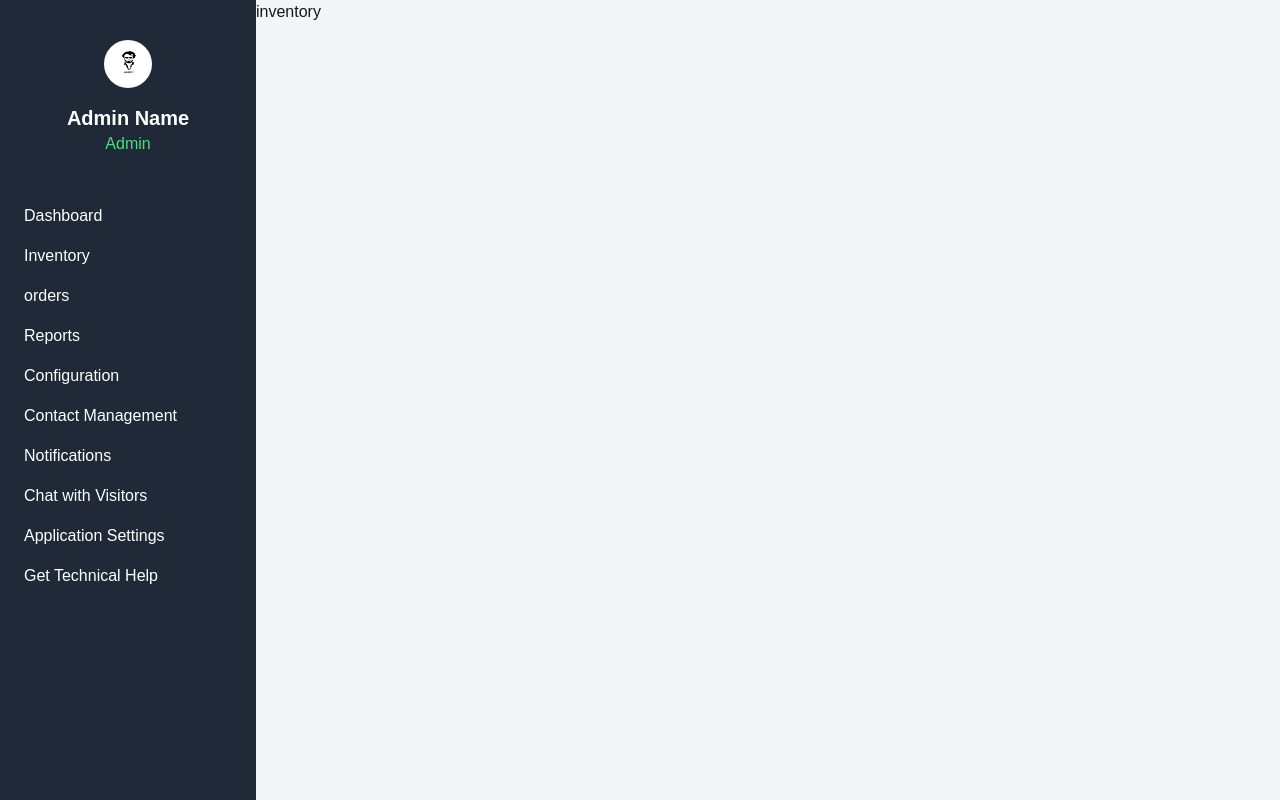
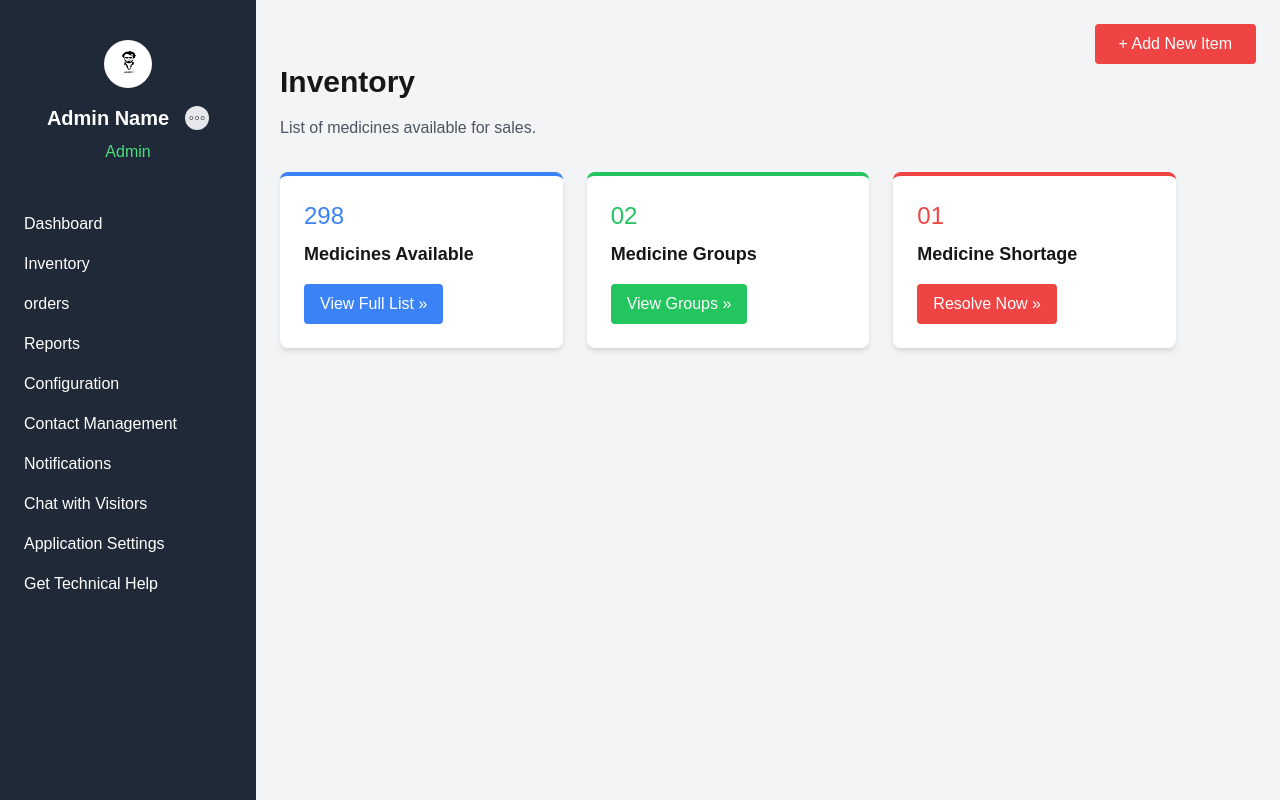
Before and after one commit to Vijay-S-2005/clinic_management, a Next.js app: page /inventory in a window 1280 px wide. Built offline with nearby package versions, Linux system fonts and the light colour scheme.

Commit message:
inventory plus dashboard

```diff
--- a/public/Assets.js
+++ b/public/Assets.js
@@ -1,8 +1,10 @@
 import clinicLogo from "./assets/image/clinicLogo.jpg";
 import admin01 from "./assets/image/admin01.jpg";
+import options from "./assets/image/options.png";
 
 
 export const Assets ={
     clinicLogo,
     admin01,
+    options,
 }
--- a/src/app/dashboard/page.jsx
+++ b/src/app/dashboard/page.jsx
@@ -1,7 +1,14 @@
+"use client";
 import React from 'react';
 import Sidebar from '../../components/sidebar';
+import { useRouter } from 'next/navigation';
+
 
 const dash = () => {
+  const router = useRouter();
+  const handleClick = (route) => {
+        router.push(route);
+    };
   const getGreeting = () => {
     const now = new Date();
     const hours = now.getHours();
@@ -55,7 +62,13 @@ const dash = () => {
           <div className="bg-white p-6 rounded-lg shadow-lg">
             <h2 className="text-gray-500">Medicines Available</h2>
             <p className="text-blue-600 text-2xl">298</p>
-            <button className="text-blue-500 mt-2">Visit Inventory</button>
+            <button
+                  className="text-blue-500 mt-2"
+                    onClick={() => handleClick('/inventory')} // Navigate to inventory page
+            >
+            Visit Inventory
+            </button>
+
           </div>
           <div className="bg-white p-6 rounded-lg shadow-lg">
             <h2 className="text-gray-500">Medicine Shortage</h2>
--- a/src/app/inventory/page.jsx
+++ b/src/app/inventory/page.jsx
@@ -1,13 +1,52 @@
 import React from 'react';
 import Link from 'next/link';
 import Sidebar from '../../components/sidebar';
-// import { useRouter, usePathname } from "next/navigation";
+// import { useRouter } from "next/navigation";
+
 const inventory = () => {
-return (
+  return (
     <div className="flex h-screen bg-gray-100">
       <Sidebar/>
-      <h1>inventory</h1>
+    <div className="flex-1 p-6">
+    <div className="flex justify-end">
+        <button className="bg-red-500 text-white py-2 px-6 rounded hover:bg-red-600">
+          + Add New Item
+        </button>
+        </div>
+
+      <div className="text-3xl font-bold mb-4">Inventory</div>
+      <p className="text-gray-600 mb-8">List of medicines available for sales.</p>
+      <div className="grid grid-cols-1 md:grid-cols-3 gap-6 w-full max-w-4xl">
+        {/* Medicines Available Card */}
+        <div className="bg-white p-6 rounded-lg shadow-md border-t-4 border-blue-500">
+          <div className="text-blue-500 text-2xl mb-2">298</div>
+          <p className="text-lg font-bold">Medicines Available</p>
+          <button className="mt-4 bg-blue-500 text-white py-2 px-4 rounded hover:bg-blue-600">
+            View Full List &raquo;
+          </button>
+        </div>
+
+        {/* Medicine Groups Card */}
+        <div className="bg-white p-6 rounded-lg shadow-md border-t-4 border-green-500">
+          <div className="text-green-500 text-2xl mb-2">02</div>
+          <p className="text-lg font-bold">Medicine Groups</p>
+          <button className="mt-4 bg-green-500 text-white py-2 px-4 rounded hover:bg-green-600">
+            View Groups &raquo;
+          </button>
+        </div>
+
+        {/* Medicine Shortage Card */}
+        <div className="bg-white p-6 rounded-lg shadow-md border-t-4 border-red-500">
+          <div className="text-red-500 text-2xl mb-2">01</div>
+          <p className="text-lg font-bold">Medicine Shortage</p>
+          <button className="mt-4 bg-red-500 text-white py-2 px-4 rounded hover:bg-red-600">
+            Resolve Now &raquo;
+          </button>
+        </div>
+      </div>
     </div>
-);
+    </div>
+  );
 };
+
 export default inventory;
--- a/src/components/sidebar.jsx
+++ b/src/components/sidebar.jsx
@@ -18,8 +18,19 @@ const Sidebar = () => {
             className="rounded-full h-12 w-12 mx-auto"
             alt="admin"
           />
-          <h2 className="mt-4 text-xl font-semibold">Admin Name</h2>
-          <p className="text-green-400">Admin</p>
+          <div className="flex flex-col items-center mt-4">
+            <div className="flex items-center">
+              <h2 className="text-xl font-semibold">Admin Name</h2>
+              <button className="ml-4 p-1 text-xs bg-gray-200 rounded-full hover:bg-gray-300">
+                <Image
+                  src={Assets.options}
+                  className="h-4 w-4" // Adjust the size of the icon
+                  alt="options"
+                />
+              </button>
+            </div>
+            <p className="text-green-400 mt-2 text-center">Admin</p>
+          </div>
         </div>
       </div>
       <nav className="mt-10">
@@ -31,7 +42,7 @@ const Sidebar = () => {
             <Link href="/inventory">Inventory</Link> {/* Use Next.js Link */}
           </li>
           <li className="py-2 px-6 hover:bg-teal-500">
-          <Link href="/orders">orders</Link>
+            <Link href="/orders">orders</Link>
           </li>
           <li className="py-2 px-6 hover:bg-teal-500">Reports</li>
           <li className="py-2 px-6 hover:bg-teal-500">Configuration</li>
```
Also changed, not shown: public/assets/image/options.png (added).
